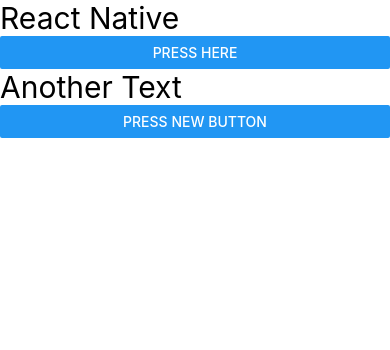
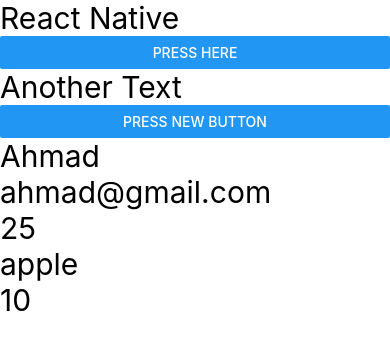
Before and after one commit to AhmadAliCodility/React-native-learning, a React Native app: screen / in a window 390 px wide. Shown: the top 350 px of the page. Built offline with nearby package versions, Linux system fonts and the light colour scheme.

Commit message:
#6 What is JSX

```diff
--- a/App.tsx
+++ b/App.tsx
@@ -2,12 +2,24 @@
 
 import { Text, View, Button } from 'react-native';
 function App(): JSX.Element {
+  let name = 'Ahmad';
+  let email = 'ahmad@gmail.com';
+  let age = 25;
+  function fruit(): React.ReactNode {
+    return 'apple';
+  }
+
   return (
     <View>
       <Text style={{ fontSize: 30 }}>React Native</Text>
       <Button title="Press Here" />
       <Text style={{ fontSize: 30 }}>Another Text</Text>
       <Button title="Press New Button" />
+      <Text style={{ fontSize: 30 }}>{name}</Text>
+      <Text style={{ fontSize: 30 }}>{email}</Text>
+      <Text style={{ fontSize: 30 }}>{age}</Text>
+      <Text style={{ fontSize: 30 }}>{fruit()}</Text>
+      <Text style={{ fontSize: 30 }}>{5 + 5}</Text>
     </View>
   );
 }
```
